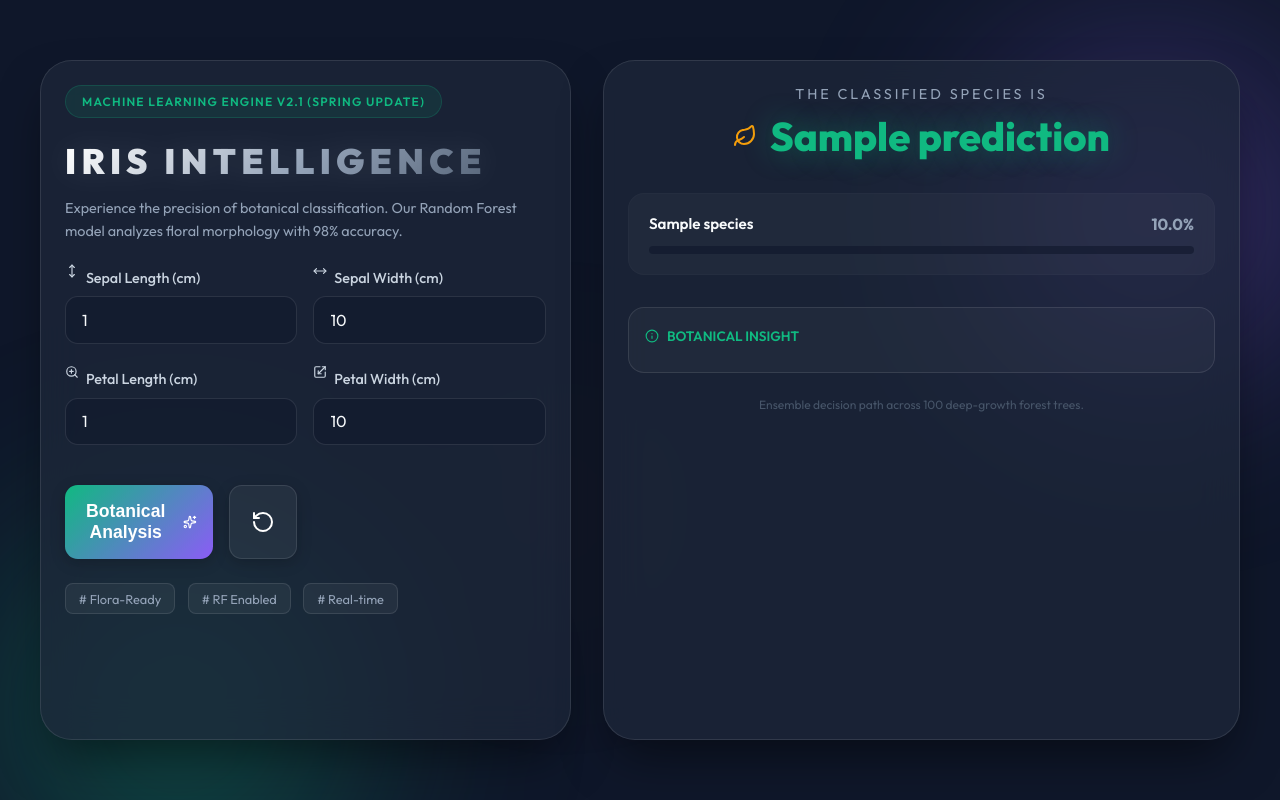
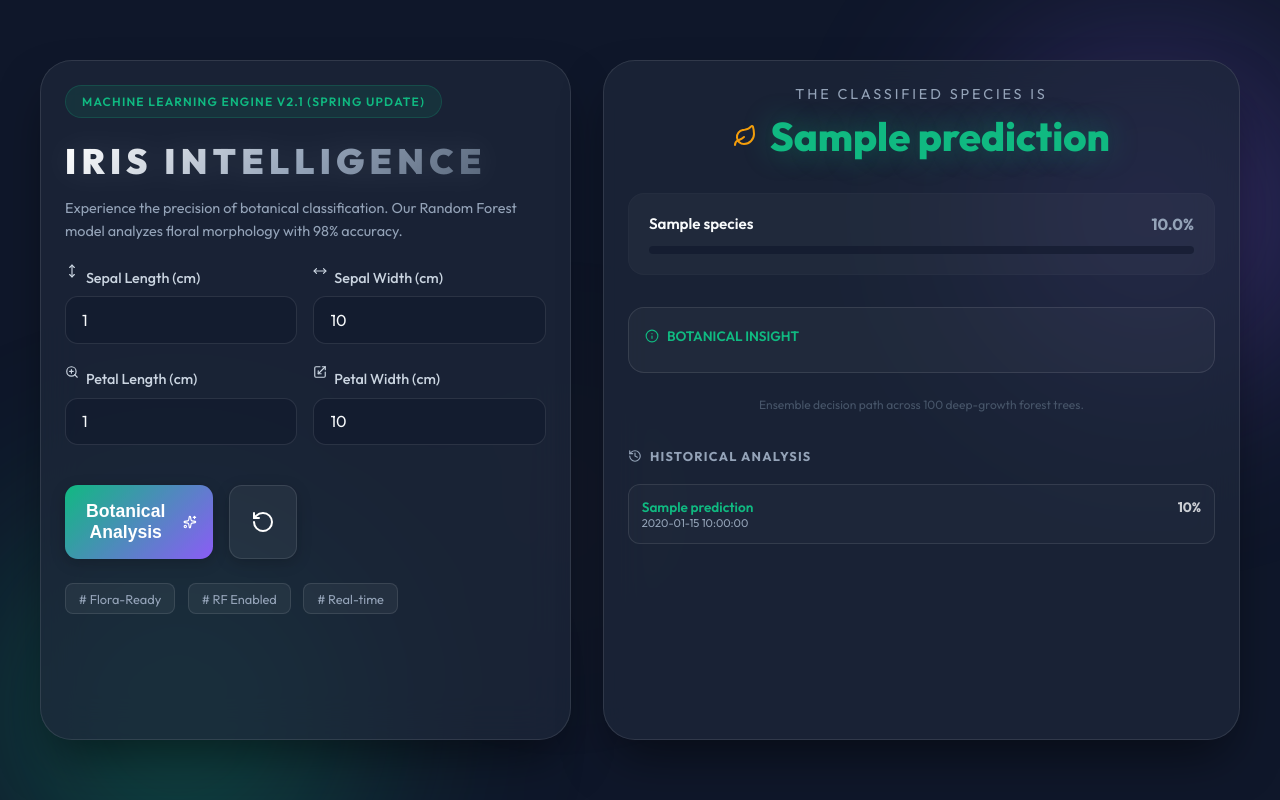
Before and after one commit to 231fa07011/iris_webapp, a Flask app: template templates/index.html in a window 1280 px wide. Run offline with Flask 3, Linux system fonts and the light colour scheme; the template is opened without the code that fills it: most values are stand-ins (such as "Sample title", 1, 10 or a date in 2020).

Commit message:
Feature: Integrated persistent prediction history tracking with UI log display

```diff
--- a/app.py
+++ b/app.py
@@ -8,6 +8,8 @@ import os
 from flask import Flask, jsonify, render_template, request # type: ignore
 import joblib           # type: ignore
 import numpy as np       # type: ignore
+import json
+from datetime import datetime
 from sklearn.ensemble import RandomForestClassifier         # type: ignore
 
 
@@ -44,6 +46,34 @@ def load_ml_resources():
         print(f"❌ Critical error during model initialization: {str(e)}")
         model = None
 
+# Persistence Layer for Prediction History
+HISTORY_FILE = 'prediction_history.json'
+
+def load_history():
+    """Loads prediction history from a persistent JSON file."""
+    if os.path.exists(HISTORY_FILE):
+        try:
+            with open(HISTORY_FILE, 'r') as f:
+                return json.load(f)[-10:] # Return last 10
+        except: return []
+    return []
+
+def save_prediction(data):
+    """Saves a new prediction entry to history."""
+    history = []
+    if os.path.exists(HISTORY_FILE):
+        try:
+            with open(HISTORY_FILE, 'r') as f:
+                history = json.load(f)
+        except: pass
+
+    data['timestamp'] = datetime.now().strftime("%H:%M:%S")
+    history.append(data)
+
+    # Keep last 50 records
+    with open(HISTORY_FILE, 'w') as f:
+        json.dump(history[-50:], f, indent=2)
+
 # Initialize resources on startup
 load_ml_resources()
 
@@ -51,9 +81,10 @@ load_ml_resources()
 @app.route('/')
 def home():
     """
-    Render the home page with the input form.
+    Render the home page with the input form and historical data.
     """
-    return render_template('index.html')
+    history = load_history()
+    return render_template('index.html', history=history)
 
 @app.route('/predict', methods=['POST'])
 def predict():
@@ -93,13 +124,23 @@ def predict():
         # Sort results by confidence
         sorted_probs = dict(sorted(prob_dict.items(), key=lambda item: item[1], reverse=True))
 
+        # Persistent Logging
+        save_prediction({
+            'prediction': prediction,
+            'features': input_data,
+            'confidence': max(probabilities) * 100
+        })
+
+        history = load_history()
+
         return render_template('index.html',
                              prediction=prediction,
                              probabilities=sorted_probs,
                              sepal_length=sl,
                              sepal_width=sw,
                              petal_length=pl,
-                             petal_width=pw)
+                             petal_width=pw,
+                             history=history)
 
     except ValueError:
         return render_template('index.html', error="Invalid numerical format in morphological data.")
--- a/templates/index.html
+++ b/templates/index.html
@@ -172,6 +172,31 @@
                     </p>
                 </div>
             {% endif %}
+
+            <!-- Historical Log Section -->
+            <div class="history-section" style="margin-top: 2rem;">
+                <h4 style="font-size: 0.8rem; text-transform: uppercase; letter-spacing: 0.1em; color: var(--text-muted); margin-bottom: 1rem; display: flex; align-items: center; gap: 0.5rem;">
+                    <i data-lucide="history" style="width: 14px;"></i>
+                    Historical Analysis
+                </h4>
+                <div class="history-list">
+                    {% if history %}
+                        {% for entry in history|reverse %}
+                        <div class="history-entry" style="display: flex; justify-content: space-between; padding: 0.8rem; background: rgba(255, 255, 255, 0.02); border: 1px solid var(--border); border-radius: 0.75rem; margin-bottom: 0.5rem; font-size: 0.85rem;">
+                            <div style="display: flex; flex-direction: column;">
+                                <span style="font-weight: 600; color: var(--primary);">{{ entry.prediction|capitalize }}</span>
+                                <span style="font-size: 0.7rem; color: var(--text-muted);">{{ entry.timestamp }}</span>
+                            </div>
+                            <div style="text-align: right; font-weight: 700; opacity: 0.8;">
+                                {{ entry.confidence|round(1) }}%
+                            </div>
+                        </div>
+                        {% endfor %}
+                    {% else %}
+                        <p style="font-size: 0.8rem; color: var(--text-muted); text-align: center; opacity: 0.5;">No records found.</p>
+                    {% endif %}
+                </div>
+            </div>
         </section>
 
     </div>
```
